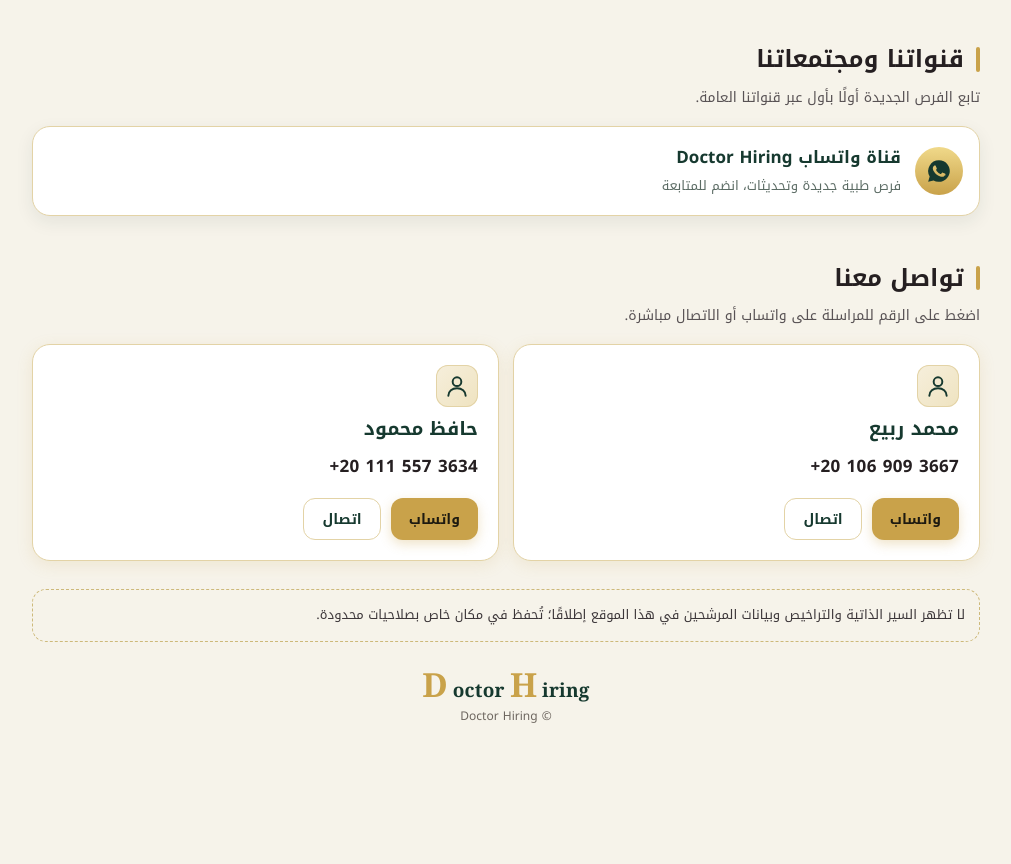
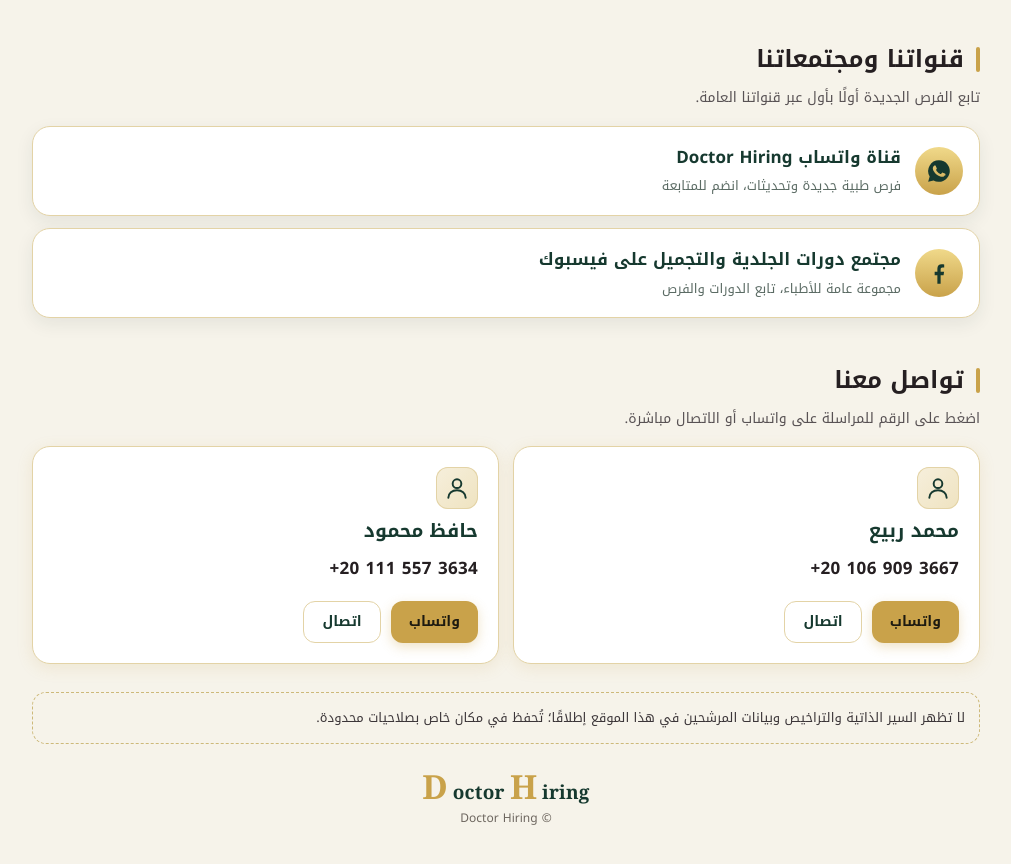
Before and after one commit to DoctorHiring/DoctorHiring.github.io, a plain HTML site: page index.html in a window 1280 px wide. Shown: the part 5203-6067 px from the top of the page, without its empty margins (134-1145 px from the left). Before the commit the page ends 6025 px from the top, so only its background shows below. Drawn offline with Linux system fonts and the light colour scheme.

Commit message:
Update index.html

```diff
--- a/index.html
+++ b/index.html
@@ -200,7 +200,7 @@ footer .logo .big{background:none;-webkit-text-fill-color:#c9a24a;color:#c9a24a}
 <section id="community">
  <h2>قنواتنا ومجتمعاتنا</h2>
  <p class="sub">تابع الفرص الجديدة أولًا بأول عبر قنواتنا العامة.</p>
- <div class="comm"><a class="ccard" href="https://whatsapp.com/channel/0029VauERKt3AzNKI8vpLT3U" target="_blank" rel="noopener"><span class="cic"><svg width="26" height="26" viewBox="0 0 24 24" fill="#16392f"><path d="M12 2a10 10 0 00-8.6 15.1L2 22l5-1.3A10 10 0 1012 2zm5.2 14.1c-.2.6-1.300 1.200-1.800 1.200-.5.1-1 .2-3.300-.7-2.800-1.100-4.600-4-4.700-4.200-.1-.2-1.100-1.500-1.100-2.800s.7-2 1-2.300c.2-.3.500-.3.700-.3h.5c.2 0 .4 0 .6.500l.8 2c.1.200.1.400 0 .5l-.4.600c-.1.200-.3.300-.1.600.2.300.8 1.300 1.700 2.100 1.100 1 2 1.300 2.300 1.400.3.100.5.100.600-.1l.9-1c.2-.3.400-.2.600-.1l1.900.9c.3.100.5.200.5.300.1.200.1.800-.1 1.400z"/></svg></span><span><b>قناة واتساب Doctor Hiring</b><small>فرص طبية جديدة وتحديثات، انضم للمتابعة</small></span></a></div>
+ <div class="comm"><a class="ccard" href="https://whatsapp.com/channel/0029VauERKt3AzNKI8vpLT3U" target="_blank" rel="noopener"><span class="cic"><svg width="26" height="26" viewBox="0 0 24 24" fill="#16392f"><path d="M12 2a10 10 0 00-8.6 15.1L2 22l5-1.3A10 10 0 1012 2zm5.2 14.1c-.2.6-1.300 1.200-1.800 1.200-.5.1-1 .2-3.300-.7-2.800-1.100-4.600-4-4.700-4.200-.1-.2-1.100-1.500-1.100-2.800s.7-2 1-2.300c.2-.3.500-.3.700-.3h.5c.2 0 .4 0 .6.500l.8 2c.1.200.1.400 0 .5l-.4.600c-.1.200-.3.300-.1.600.2.300.8 1.300 1.700 2.100 1.100 1 2 1.300 2.300 1.400.3.100.5.100.600-.1l.9-1c.2-.3.400-.2.600-.1l1.900.9c.3.100.5.200.5.300.1.200.1.800-.1 1.400z"/></svg></span><span><b>قناة واتساب Doctor Hiring</b><small>فرص طبية جديدة وتحديثات، انضم للمتابعة</small></span></a><a class="ccard" href="https://www.facebook.com/share/g/1EPKEGNgFp/" target="_blank" rel="noopener"><span class="cic"><svg width="26" height="26" viewBox="0 0 24 24" fill="#16392f"><path d="M13.5 22v-8h2.7l.5-3.2h-3.2V8.7c0-.9.4-1.7 1.800-1.700h1.500V4.200C16.300 4.100 15.400 4 14.400 4 12.100 4 10.500 5.400 10.500 8v2.800H8V14h2.500v8z"/></svg></span><span><b>مجتمع دورات الجلدية والتجميل على فيسبوك</b><small>مجموعة عامة للأطباء، تابع الدورات والفرص</small></span></a></div>
 </section>
 
 <section id="contact">
```
